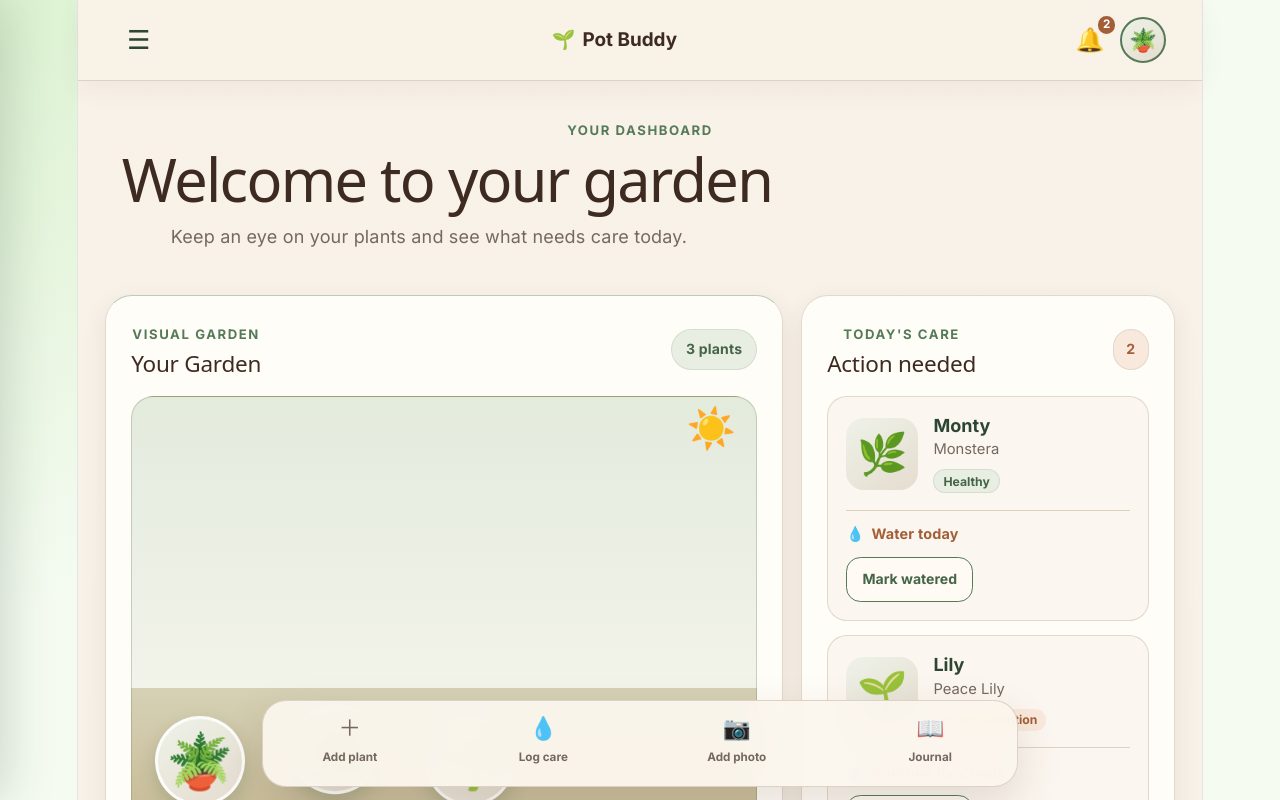
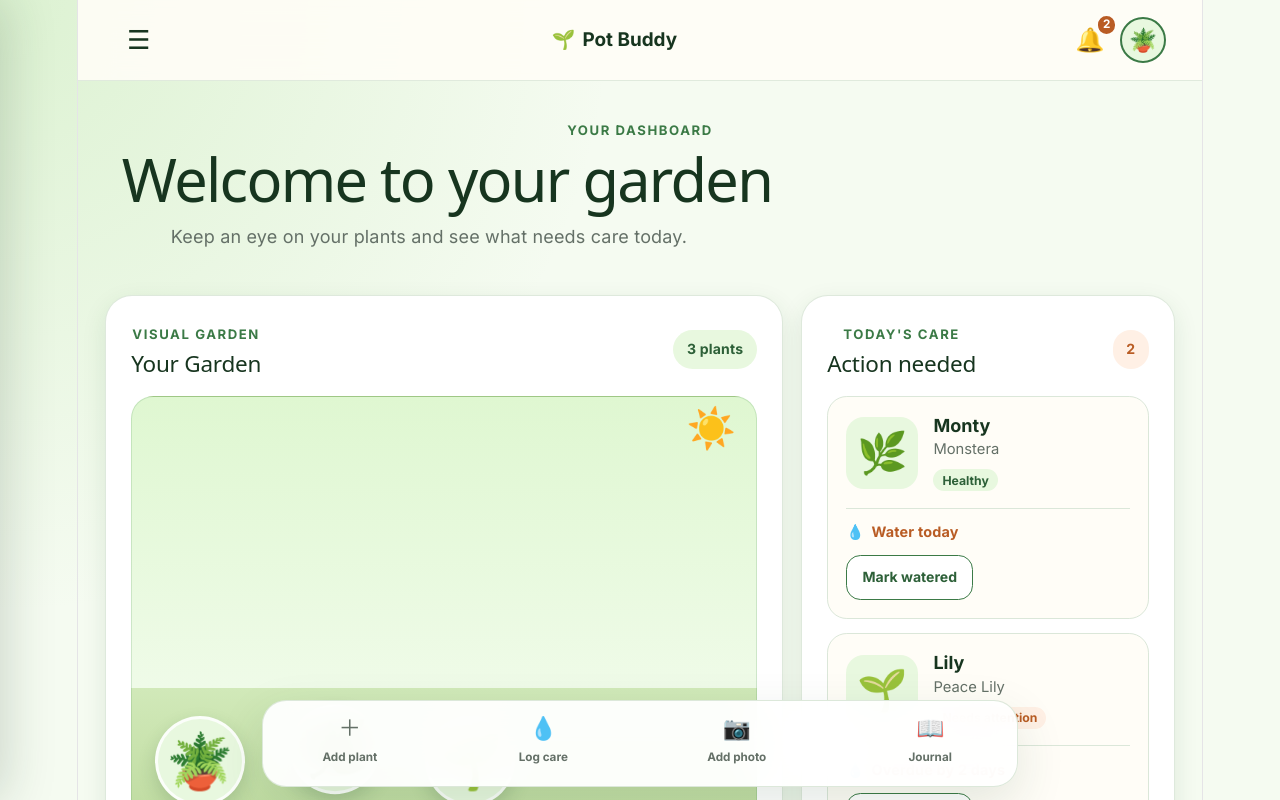
Before and after one commit to AlyssaDambeck/PotBuddy, a React (Vite) app in the folder frontend/: page /garden in a window 1280 px wide. Shown: the top 800 px of the page. Built offline with nearby package versions, Linux system fonts and the light colour scheme.

Commit message:
Remove dashboard page styles and variables
Removed multiple CSS variables and styles related to the dashboard page.

```diff
--- a/frontend/src/pages/Dashboard.css
+++ b/frontend/src/pages/Dashboard.css
@@ -890,161 +890,3 @@ img.plant-summary-card__image {
 .garden-plants::-webkit-scrollbar {
   height: 0.4rem;
 }
-.dashboard-page {
-  --potbuddy-green-950: #2d4632;
-  --potbuddy-green-900: #36533b;
-  --potbuddy-green-800: #456548;
-  --potbuddy-green-700: #557a58;
-  --potbuddy-green-600: #6c916b;
-  --potbuddy-green-500: #86a783;
-  --potbuddy-green-300: #bfd0b6;
-  --potbuddy-green-200: #d5dfcb;
-  --potbuddy-green-100: #e8eee2;
-  --potbuddy-green-50: #f3f5ef;
-
-  --potbuddy-cream: #f8f1e7;
-  --potbuddy-white: #fffdf8;
-  --potbuddy-text: #342a23;
-  --potbuddy-muted: #75695f;
-  --potbuddy-border: #dfd1bf;
-  --potbuddy-warning: #a45e37;
-  --potbuddy-warning-light: #f8e9dc;
-
-  --potbuddy-wood-950: #3d2a20;
-  --potbuddy-wood-800: #5a4030;
-  --potbuddy-wood-700: #72523c;
-  --potbuddy-wood-500: #9d7a5d;
-  --potbuddy-wood-200: #decbb4;
-  --potbuddy-wood-100: #eee2d3;
-
-  --potbuddy-shadow: 0 18px 50px rgba(77, 54, 38, 0.12);
-  --potbuddy-small-shadow: 0 8px 24px rgba(77, 54, 38, 0.09);
-
-  background:
-    linear-gradient(rgba(248, 242, 233, 0.94), rgba(248, 242, 233, 0.94)),
-    repeating-linear-gradient(
-      92deg,
-      rgba(104, 72, 48, 0.08) 0,
-      rgba(104, 72, 48, 0.08) 1px,
-      transparent 1px,
-      transparent 2.1rem
-    ),
-    #f4ecdf;
-}
-
-.dashboard-page .top-navigation {
-  border-bottom-color: rgba(112, 82, 59, 0.2);
-  background:
-    linear-gradient(rgba(248, 241, 231, 0.94), rgba(248, 241, 231, 0.94)),
-    repeating-linear-gradient(
-      90deg,
-      rgba(101, 70, 47, 0.06) 0,
-      rgba(101, 70, 47, 0.06) 1px,
-      transparent 1px,
-      transparent 2.4rem
-    );
-  box-shadow: 0 8px 24px rgba(76, 52, 35, 0.05);
-}
-
-.dashboard-page .brand-button,
-.dashboard-page .welcome-section h1,
-.dashboard-page .section-heading h2,
-.dashboard-page .side-menu__logo {
-  color: var(--potbuddy-wood-950);
-}
-
-.dashboard-page .garden-card,
-.dashboard-page .care-section,
-.dashboard-page .plant-summary-section {
-  border-color: rgba(157, 122, 93, 0.28);
-  background: rgba(255, 253, 248, 0.96);
-  box-shadow: var(--potbuddy-small-shadow);
-}
-
-.dashboard-page .garden-card {
-  border-top-color: rgba(85, 122, 88, 0.38);
-}
-
-.dashboard-page .garden-visual {
-  border-color: rgba(91, 116, 79, 0.28);
-  background:
-    linear-gradient(
-      180deg,
-      #e3ebdd 0%,
-      #f2f3e9 58%,
-      #d6d1b5 58%,
-      #bfae85 100%
-    );
-}
-
-.dashboard-page .garden-ground {
-  background: #9da47a;
-}
-
-.dashboard-page .garden-plant__name {
-  color: var(--potbuddy-wood-950);
-  background: rgba(255, 250, 242, 0.88);
-  box-shadow: 0 4px 12px rgba(76, 52, 35, 0.08);
-}
-
-.dashboard-page .plant-count,
-.dashboard-page .task-count,
-.dashboard-page .health-status--healthy {
-  border: 1px solid rgba(85, 122, 88, 0.14);
-}
-
-.dashboard-page .primary-button {
-  background: var(--potbuddy-green-800);
-  box-shadow: 0 8px 18px rgba(61, 83, 59, 0.16);
-}
-
-.dashboard-page .primary-button:hover,
-.dashboard-page .primary-button:focus-visible {
-  background: var(--potbuddy-green-950);
-}
-
-.dashboard-page .care-card,
-.dashboard-page .plant-summary-card {
-  border-color: rgba(157, 122, 93, 0.25);
-  background: #fbf6ef;
-}
-
-.dashboard-page .care-card__image,
-.dashboard-page .plant-summary-card__image,
-.dashboard-page .garden-plant__emoji,
-.dashboard-page .garden-plant__image,
-.dashboard-page .profile-button {
-  background: linear-gradient(145deg, #eef2e8, #e5dccf);
-}
-
-.dashboard-page .water-button {
-  border-color: var(--potbuddy-green-700);
-  background: #fffaf3;
-}
-
-.dashboard-page .side-menu {
-  border-right: 1px solid rgba(112, 82, 59, 0.18);
-  background:
-    linear-gradient(rgba(248, 241, 231, 0.96), rgba(248, 241, 231, 0.96)),
-    repeating-linear-gradient(
-      90deg,
-      rgba(101, 70, 47, 0.07) 0,
-      rgba(101, 70, 47, 0.07) 1px,
-      transparent 1px,
-      transparent 2rem
-    );
-}
-
-.dashboard-page .quick-action-navigation {
-  border-color: rgba(112, 82, 59, 0.22);
-  background: rgba(251, 246, 238, 0.95);
-  box-shadow: 0 18px 45px rgba(76, 52, 35, 0.14);
-}
-
-.dashboard-page .quick-action-navigation button:hover,
-.dashboard-page .quick-action-navigation button:focus-visible,
-.dashboard-page .side-menu__link:hover,
-.dashboard-page .side-menu__link:focus-visible,
-.dashboard-page .side-menu__link--active {
-  background: linear-gradient(135deg, var(--potbuddy-green-100), #eee1d1);
-}
```
